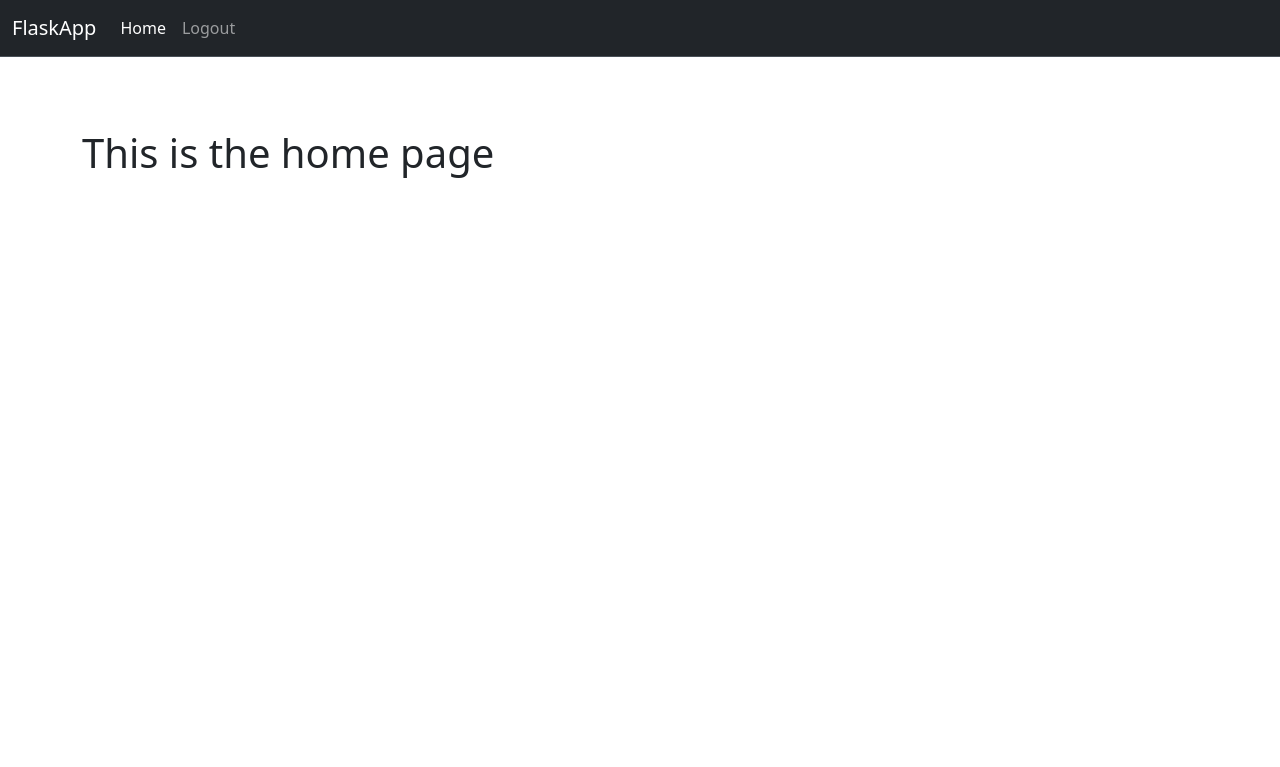
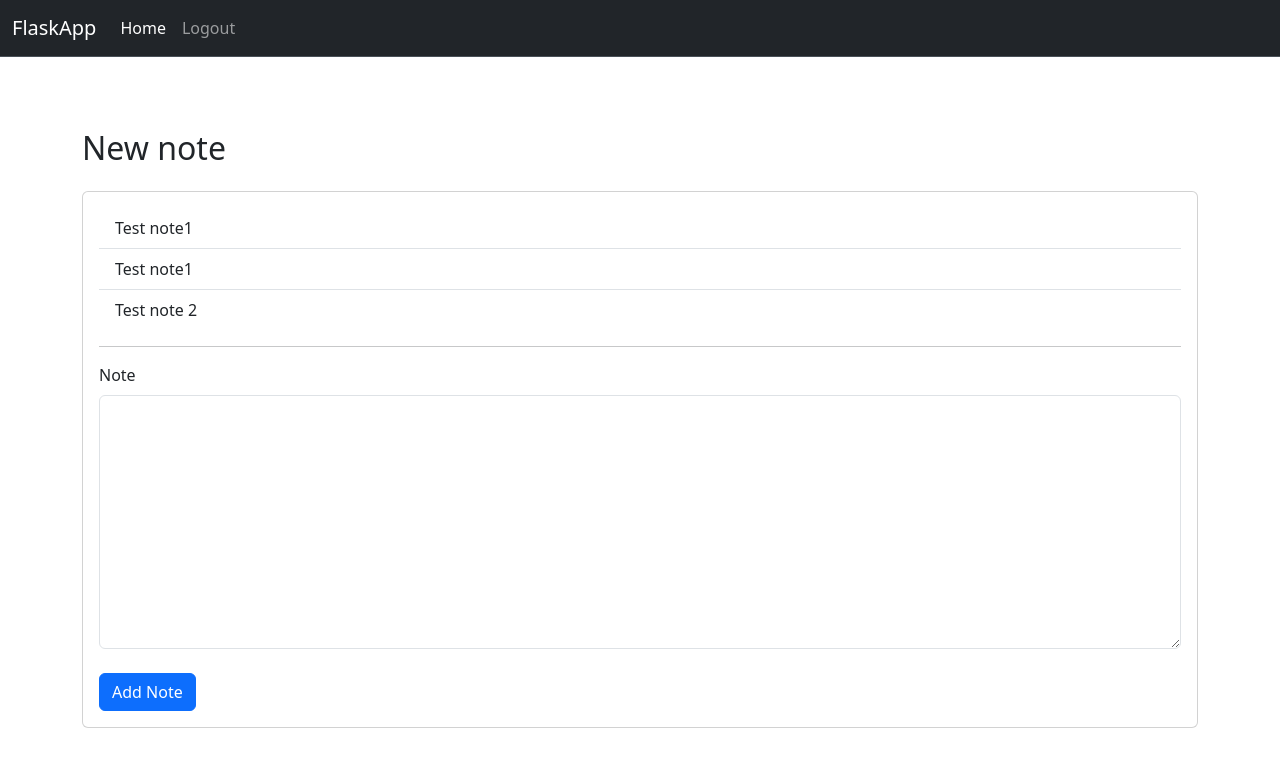
Before and after one commit to khouloudhaddad/flask-webapp, a Flask app: page / in a window 1280 px wide. Shown: the top 767 px of the page. Run offline with Flask 3, Linux system fonts and the light colour scheme; a user stored in the database is signed in.

Commit message:
Create notes

```diff
--- a/website/templates/home.html
+++ b/website/templates/home.html
@@ -1,9 +1,31 @@
-{% extends "base.html" %}
-{% block title %}Home{% endblock %}
-{% block content %}
+{% extends "base.html" %} {% block title %}Home{% endblock %} {% block content
+%}
 <div class="row py-5">
-    <div class="col-12">
-        <h1>This is the home page</h1>
+  <div class="col-12">
+    <h2 class="mb-4">New note</h2>
+    <div class="card">
+      <div class="card-body">
+        <ul class="list-group list-group-flush" id="notes">
+            {% for note in user.notes %}
+            <li class="list-group-item">{{ note.data }}</li>
+            {% endfor %}
+        </ul>
+        <hr>
+        <form method="POST">
+          <label for="note" class="form-label">Note</label>
+          <textarea
+            name="note"
+            id="note"
+            cols="20"
+            rows="10"
+            class="form-control"
+          ></textarea>
+          <div class="center mt-4">
+            <button type="submit" class="btn btn-primary">Add Note</button>
+          </div>
+        </form>
+      </div>
     </div>
+  </div>
 </div>
 {% endblock %}
--- a/website/views.py
+++ b/website/views.py
@@ -1,11 +1,22 @@
 
-from flask import Blueprint
-from flask import render_template
+from flask import Blueprint, render_template, request, flash
 from flask_login import login_user, login_required,  current_user
-
+from .models import Note
+from . import db
 views = Blueprint('views', __name__)
 
-@views.route('/')
+@views.route('/', methods=['GET', 'POST'])
 @login_required
 def home():
+    if request.method == 'POST':
+        note = request.form.get('note')
+
+        if len(note) < 1:
+            flash('Note is too short!', category='error')
+        else:
+            new_note = Note(data=note, user_id=current_user.id)
+            db.session.add(new_note)
+            db.session.commit()
+            flash('Note added!', category='success')
+
     return render_template('home.html', user=current_user)
```
Also changed, not shown: instance/database.db.
